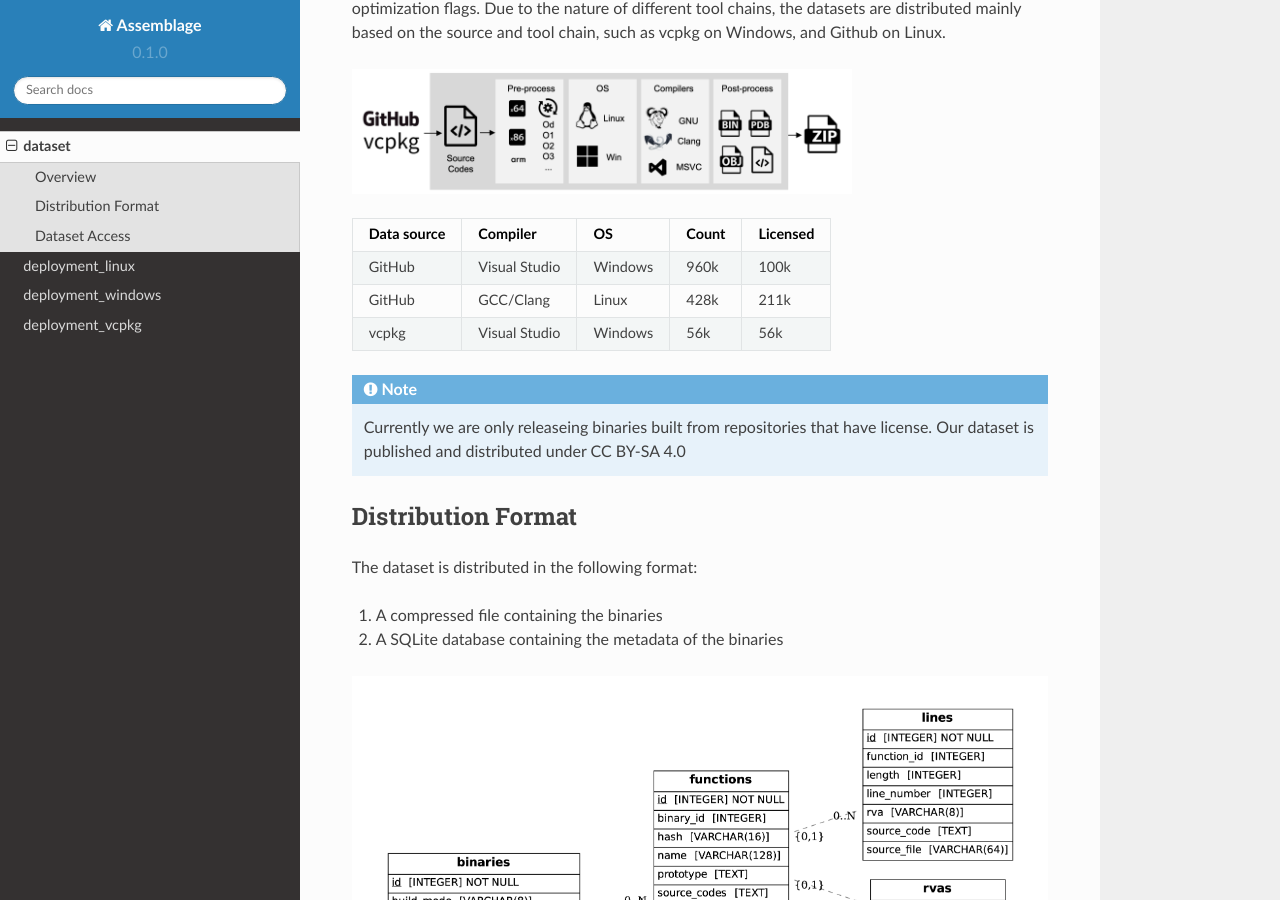
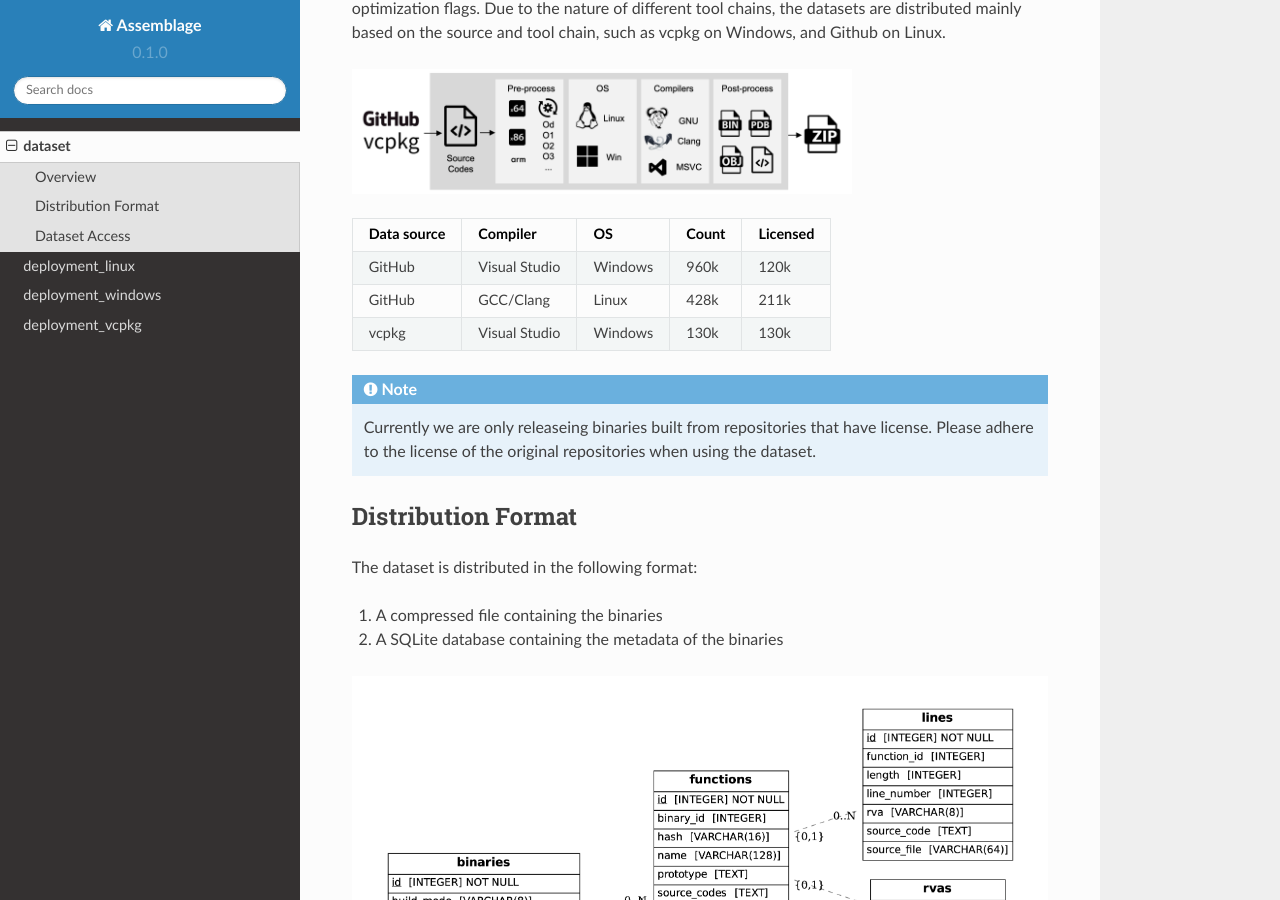
Before and after one commit to changliu98/AssemblageDocs, a Sphinx documentation site: the page built from docs/source/dataset.rst, in a window 1280 px wide and 900 px high, scrolled down 367 px. Built offline with Sphinx 7.4.7 and the Read the Docs theme 2.0.0, drawn with Linux system fonts in a browser that asks for light colours.

Commit message:
update binary count

```diff
--- a/docs/source/dataset.rst
+++ b/docs/source/dataset.rst
@@ -18,17 +18,16 @@
 +-------------+---------------+---------+-------+----------+
 | Data source | Compiler      | OS      | Count | Licensed |
 +=============+===============+=========+=======+==========+
-| GitHub      | Visual Studio | Windows | 960k  | 100k     |
+| GitHub      | Visual Studio | Windows | 960k  | 120k     |
 +-------------+---------------+---------+-------+----------+
 | GitHub      | GCC/Clang     | Linux   | 428k  | 211k     |
 +-------------+---------------+---------+-------+----------+
-| vcpkg       | Visual Studio | Windows | 56k   | 56k      |
+| vcpkg       | Visual Studio | Windows | 130k  | 130k     |
 +-------------+---------------+---------+-------+----------+
 
 .. note::
    Currently we are only releaseing binaries built from repositories that have license.
-   Our dataset is published and distributed under CC BY-SA 4.0
-
+   Please adhere to the license of the original repositories when using the dataset.
 
 Distribution Format
 -------------------
```
